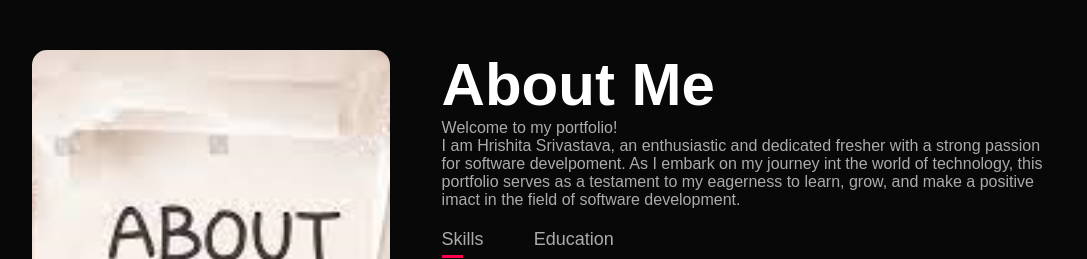
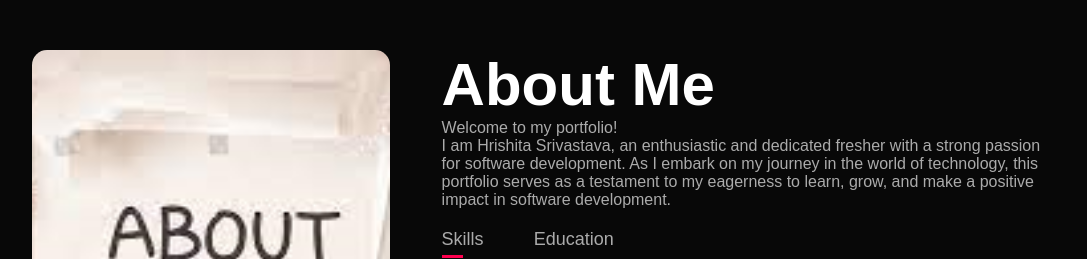
Before and after one commit to HrishitaSrivastava/My-Portfolio, a plain HTML site: page index.html in a window 1280 px wide. Shown: the part 840-1099 px from the top of the page, without its empty margins (96-1183 px from the left). Drawn offline with Linux system fonts and the light colour scheme.

Commit message:
index.html

```diff
--- a/index.html
+++ b/index.html
@@ -40,8 +40,8 @@
                 <div class="about-col-2">
                     <h1 class="sub-title">About Me</h1>
                     <p>Welcome to my portfolio!</p>
-                    <p>I am Hrishita Srivastava, an enthusiastic and dedicated fresher with a strong passion for software develpoment.
-                        As I embark on my journey int the world of technology, this portfolio serves as a testament to my eagerness to learn, grow, and make a positive imact in the field of software development.
+                    <p>I am Hrishita Srivastava, an enthusiastic and dedicated fresher with a strong passion for software development.
+                        As I embark on my journey in the world of technology, this portfolio serves as a testament to my eagerness to learn, grow, and make a positive impact in software development.
                     </p>
                     <div class="tab-titles">
                         <p class="tab-links active-link" onclick="opentab('skills')">Skills</p>
```
